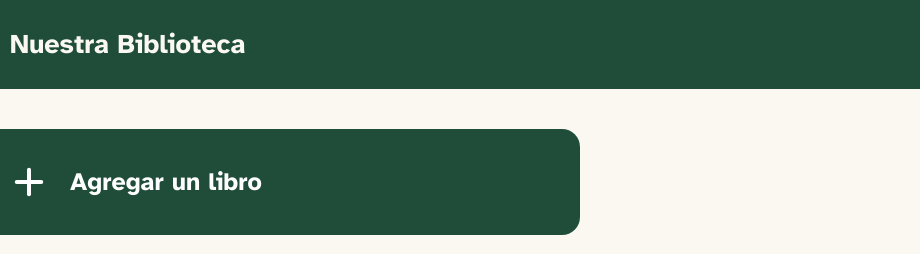
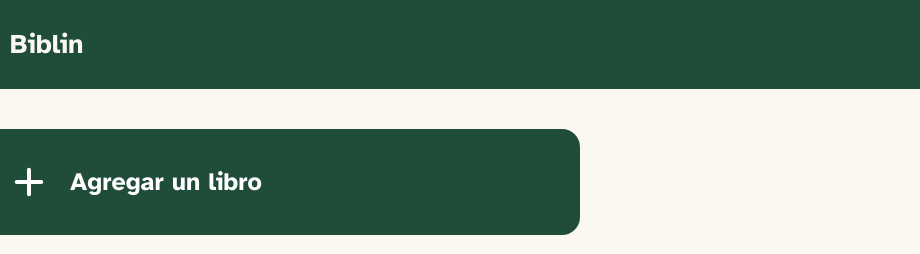
Before and after one commit to Agustin8123/Biblin, a website: page public/index.html in a window 1280 px wide. Shown: the top 254 px of the page, 360-1280 px from the left. Drawn offline with Linux system fonts and the light colour scheme.

Commit message:
cambio de nombre en el codigo

```diff
--- a/public/index.html
+++ b/public/index.html
@@ -4,7 +4,7 @@
 <meta charset="UTF-8">
 <meta name="viewport" content="width=device-width, initial-scale=1.0, maximum-scale=5.0">
 <meta name="theme-color" content="#1F4D3A">
-<title>Nuestra Biblioteca</title>
+<title>Biblin</title>
 <link rel="preconnect" href="https://fonts.googleapis.com">
 <link rel="preconnect" href="https://fonts.gstatic.com" crossorigin>
 <link href="https://fonts.googleapis.com/css2?family=Atkinson+Hyperlegible:ital,wght@0,400;0,700;1,400&display=swap" rel="stylesheet">
@@ -18,7 +18,7 @@
       <path d="M2 5.5C2 5.5 5 4 8.5 4.5C10 4.7 11.3 5.3 12 6V19.5C11.3 18.8 10 18.2 8.5 18C5 17.5 2 19 2 19V5.5Z"/>
       <path d="M22 5.5C22 5.5 19 4 15.5 4.5C14 4.7 12.7 5.3 12 6V19.5C12.7 18.8 14 18.2 15.5 18C19 17.5 22 19 22 19V5.5Z"/>
     </svg>
-    <h1>Nuestra Biblioteca</h1>
+    <h1>Biblin</h1>
   </div>
 </header>
 
```
